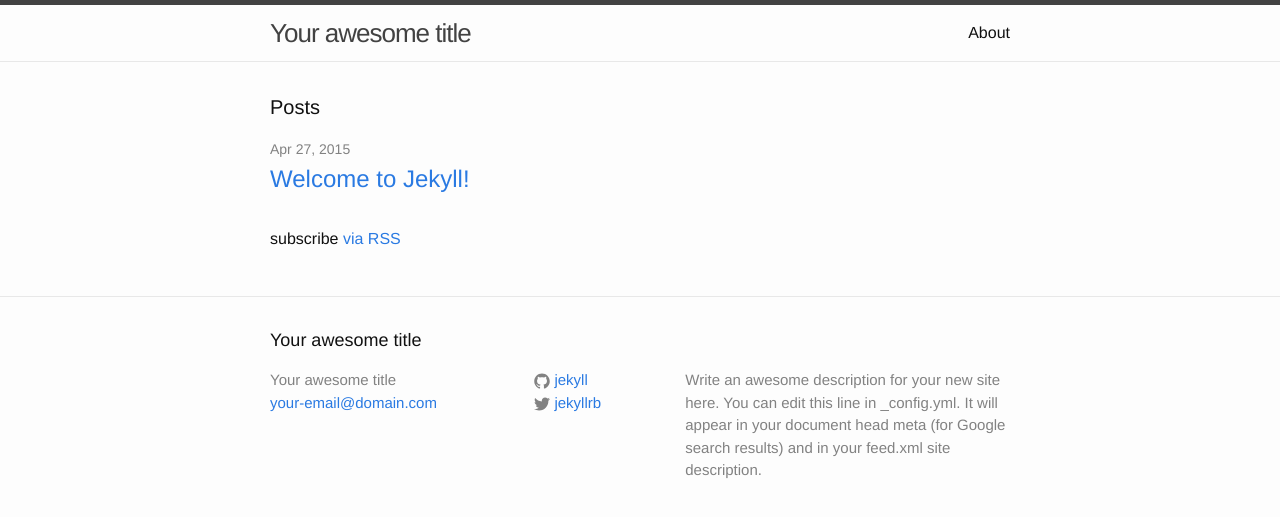
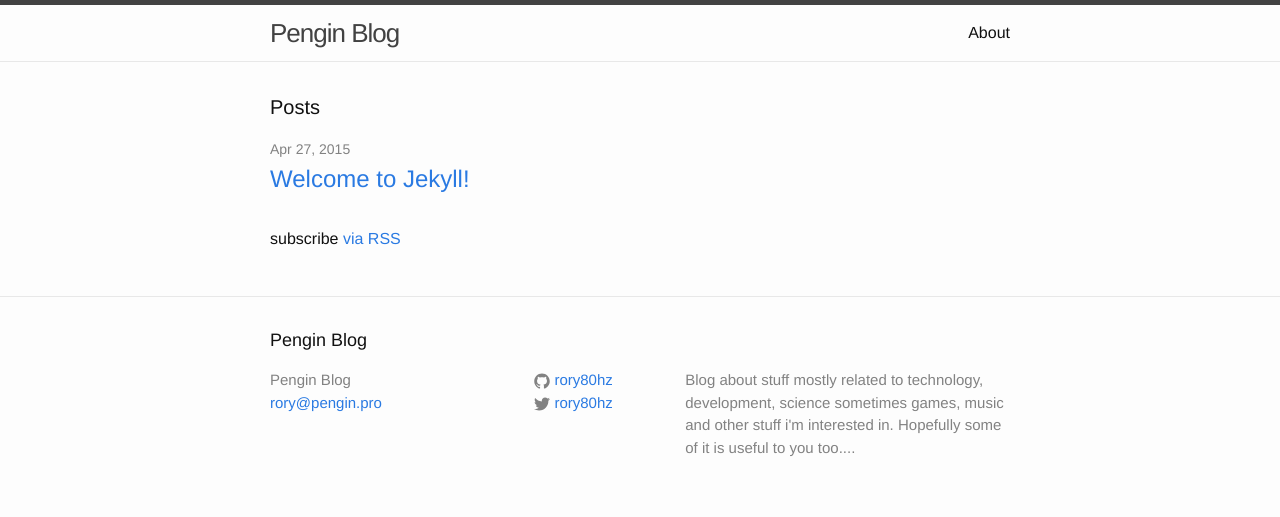
Before and after one commit to Rory80Hz/rory80hz.github.io, a Jekyll site: the page built from index.html, in a window 1280 px wide. Shown: the top 517 px of the page. Built offline with Jekyll 4.4.1, drawn with Linux system fonts in a browser that asks for light colours.

Commit message:
Update configuration

```diff
--- a/_config.yml
+++ b/_config.yml
@@ -1,14 +1,14 @@
 # Site settings
-title: Your awesome title
-email: your-email@domain.com
+title: Pengin Blog
+email: rory@pengin.pro
 description: > # this means to ignore newlines until "baseurl:"
-  Write an awesome description for your new site here. You can edit this
-  line in _config.yml. It will appear in your document head meta (for
-  Google search results) and in your feed.xml site description.
+  Blog about stuff mostly related to technology, development, science
+  sometimes games, music and other stuff i'm interested in.
+  Hopefully some of it is useful to you too....
 baseurl: "" # the subpath of your site, e.g. /blog/
-url: "http://yourdomain.com" # the base hostname & protocol for your site
-twitter_username: jekyllrb
-github_username:  jekyll
+url: "http://blog.pengin.pro" # the base hostname & protocol for your site
+twitter_username: rory80hz
+github_username:  rory80hz
 
 # Build settings
 markdown: kramdown
```
